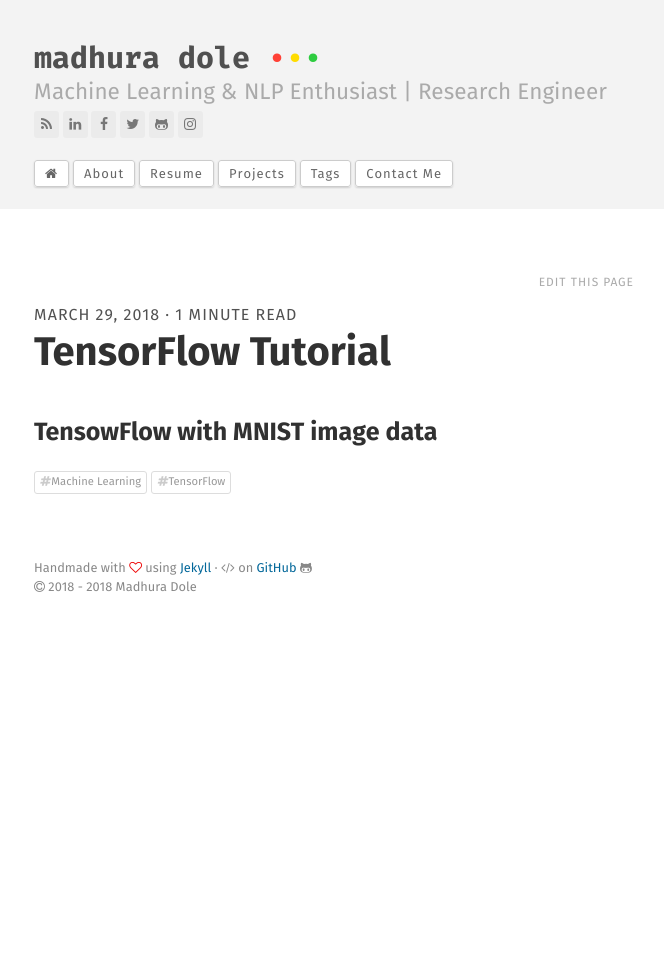
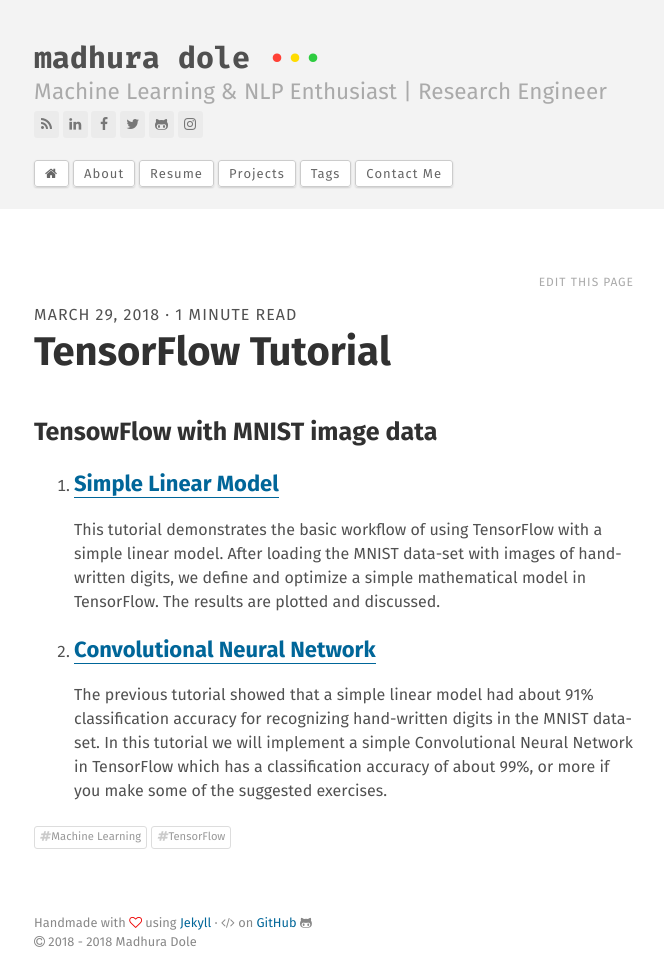
Before and after one commit to madhuradole/madhuradole.github.io, a Jekyll site: the page built from _posts/2018-03-29-tensorflow-tutorial.md, in a window 1280 px wide. Shown: the whole page, without its empty margins (306-970 px from the left). Built offline with Jekyll 4.4.1, drawn with Linux system fonts in a browser that asks for light colours; comment, search, counter and statistics services are not loaded; before the commit the page ends 900 px from its top, so only the background shows below that.

Commit message:
Add files via upload

```diff
--- a/_posts/2018-03-29-tensorflow-tutorial.md
+++ b/_posts/2018-03-29-tensorflow-tutorial.md
@@ -8,3 +8,11 @@
 ---
 
 ### TensowFlow with MNIST image data
+
+1. #### [Simple Linear Model](https://github.com/madhuradole/TensorFlow-Tutorials/blob/master/01_SimpleLinearModel.ipynb)
+
+   This tutorial demonstrates the basic workflow of using TensorFlow with a simple linear model. After loading the MNIST data-set with images of hand-written digits, we define and optimize a simple mathematical model in TensorFlow. The results are plotted and discussed.
+
+2. #### [Convolutional Neural Network](https://github.com/madhuradole/TensorFlow-Tutorials/blob/master/02_ConvolutionalNeuralNetwork.ipynb)
+
+   The previous tutorial showed that a simple linear model had about 91% classification accuracy for recognizing hand-written digits in the MNIST data-set. In this tutorial we will implement a simple Convolutional Neural Network in TensorFlow which has a classification accuracy of about 99%, or more if you make some of the suggested exercises.
```
